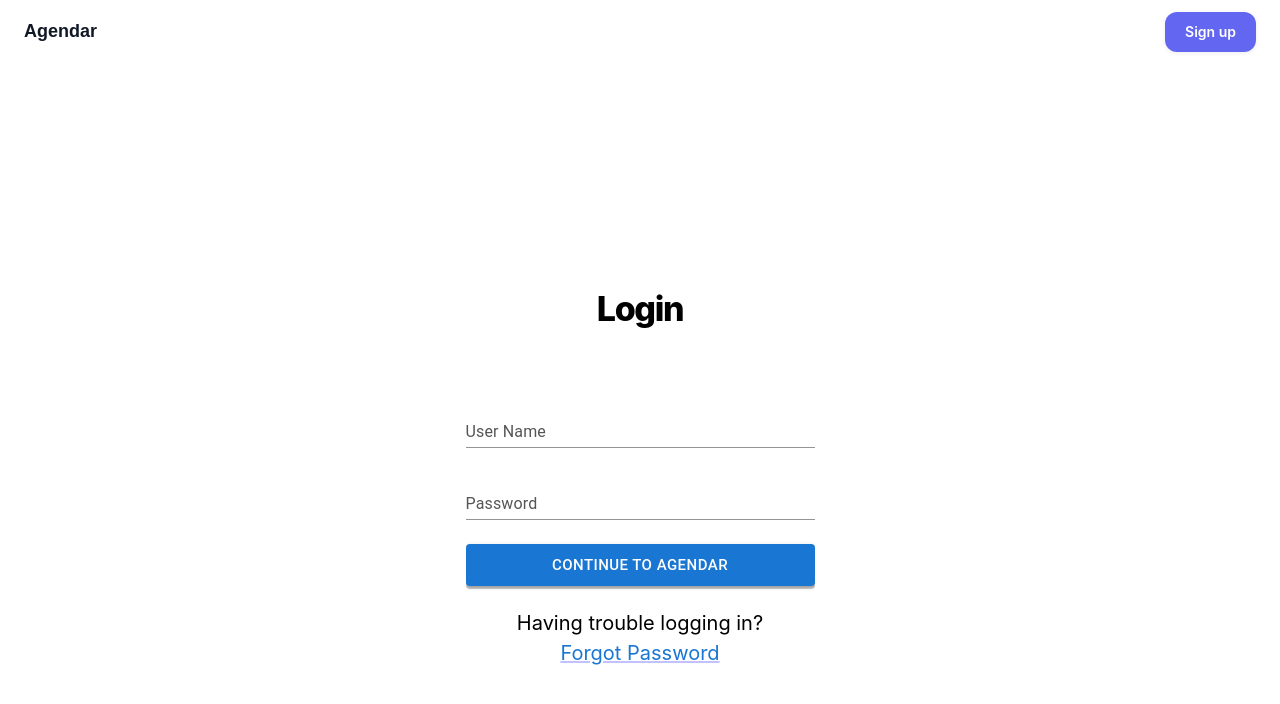
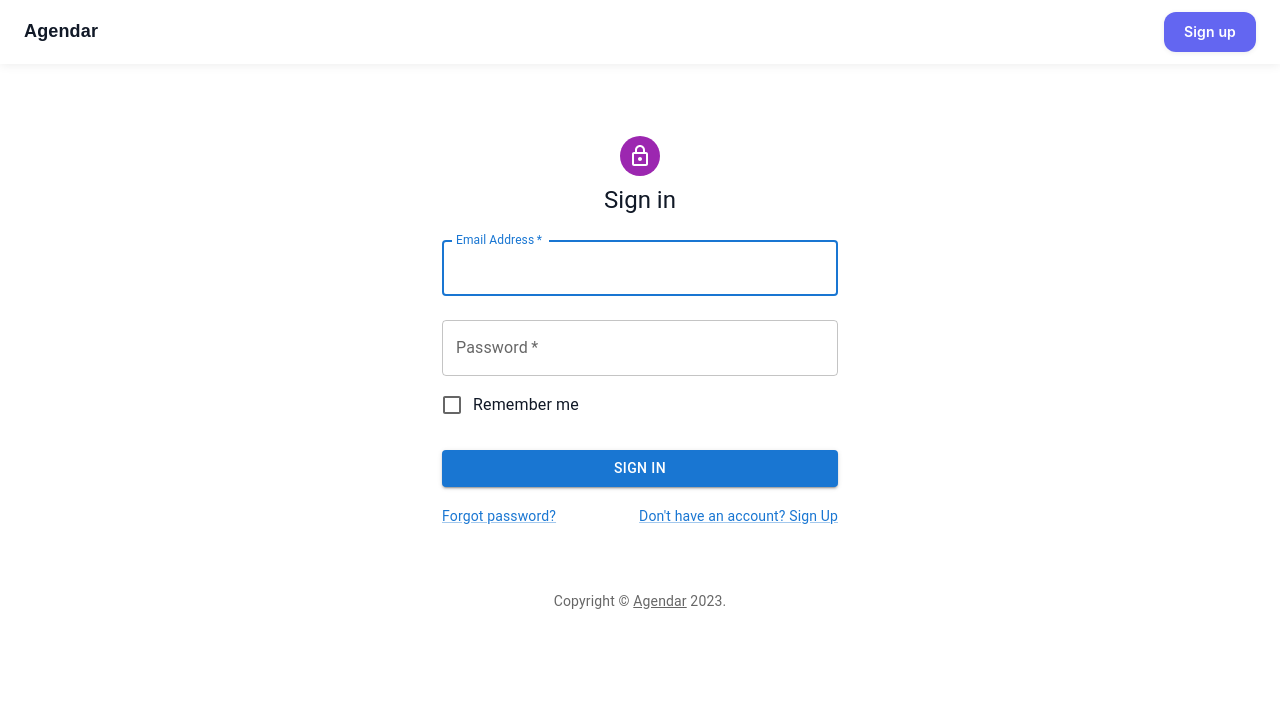
Before and after one commit to aronianm/agendar_frontend, a Next.js app: page / in a window 1280 px wide. Shown: the top 704 px of the page. Built offline with nearby package versions, Linux system fonts and the light colour scheme.

Commit message:
user log in and authroization

```diff
--- a/next.config.js
+++ b/next.config.js
@@ -1,6 +1,6 @@
 /** @type {import('next').NextConfig} */
 const nextConfig = {
-  reactStrictMode: true
+  reactStrictMode: false
 }
 
 module.exports = nextConfig
--- a/src/components/navigation/LoggedInNavigation.js
+++ b/src/components/navigation/LoggedInNavigation.js
@@ -128,7 +128,7 @@ export default function LoggedInNavigation({children}) {
               </Typography>
             </Box>
             <Box sx={{flexGrow: 1, display: 'flex', justifyContent: 'end'}}>
-              <Button variant='contained' color='primary' onClick={() => {auth.signOut();}}>Logout</Button>
+              <Button variant='contained' color='primary' onClick={(e) => {e.preventDefault(); auth.signOut();}}>Logout</Button>
             </Box>
           </Box>
         </Toolbar>
--- a/src/components/quest/Authentication3.jsx
+++ b/src/components/quest/Authentication3.jsx
@@ -1,375 +1,116 @@
-/**********************************************************************
- *
- *   Component generated by Quest
- *
- *   WARNING: By editing this component by hand, you will lose the ability to regenerate the code without conflicts.
- *   To preserve that ability, always export from Quest to regenerate this file.
- *   To setup element attributes and CSS properties, use the Quest web app
- *   Code Logic goes in the hook associated with this component
- *
- *   For help and further details refer to: https://www.quest.ai/docs
- *
- *
- **********************************************************************/
+import * as React from 'react';
+import Avatar from '@mui/material/Avatar';
+import Button from '@mui/material/Button';
+import CssBaseline from '@mui/material/CssBaseline';
+import TextField from '@mui/material/TextField';
+import FormControlLabel from '@mui/material/FormControlLabel';
+import Checkbox from '@mui/material/Checkbox';
+import Link from '@mui/material/Link';
+import Grid from '@mui/material/Grid';
+import Box from '@mui/material/Box';
+import LockOutlinedIcon from '@mui/icons-material/LockOutlined';
+import Typography from '@mui/material/Typography';
+import Container from '@mui/material/Container';
+import { createTheme, ThemeProvider } from '@mui/material/styles';
+import { useAuth } from '@/hooks/use-auth';
 
- import React from 'react';
- import { TextField, Button, Link as MUILink } from '@mui/material';
- import { styled } from '@mui/material/styles';
- import useAuthentication3 from './useAuthentication3';
+function Copyright(props) {
+  return (
+    <Typography variant="body2" color="text.secondary" align="center" {...props}>
+      {'Copyright © '}
+      <Link color="inherit">
+        Agendar
+      </Link>{' '}
+      {new Date().getFullYear()}
+      {'.'}
+    </Typography>
+  );
+}
 
- const ScreenDesktop = styled('div', {
-   shouldForwardProp: (prop) => !['data'].includes(prop.toString()),
- })(({ theme, data }) => ({
-   backgroundColor: `rgba(255, 255, 255, 1)`,
-   borderRadius: `0px`,
-   display: `flex`,
-   position: `relative`,
-   isolation: `isolate`,
-   flexDirection: `row`,
-   width: '100vw',
-   justifyContent: `center`,
-   alignItems: `flex-start`,
-   padding: data.currentVariant === 'ScreenMobile' ? `100px 30px` : `195px 0px`,
-   boxSizing: `border-box`,
-   overflow: `hidden`,
-   height: '100vh',
- }));
+// TODO remove, this demo shouldn't need to reset the theme.
 
- const LogIn = styled('div', {
-   shouldForwardProp: (prop) => !['data'].includes(prop.toString()),
- })(({ data }) => ({
-   borderRadius: `0px`,
-   display: `flex`,
-   position: `relative`,
-   isolation: `isolate`,
-   flexDirection: `column`,
-   justifyContent: `center`,
-   alignItems: `center`,
-   padding: `0px`,
-   boxSizing: `border-box`,
-   alignSelf: `stretch`,
-   margin: `0px`,
-   overflow: `hidden`,
-   flex: data.currentVariant === 'ScreenMobile' ? `1` : 'unset',
- }));
+const defaultTheme = createTheme();
 
- const Top = styled('div', {
-   shouldForwardProp: (prop) => !['data'].includes(prop.toString()),
- })(({ data }) => ({
-   borderRadius: `0px`,
-   display: `flex`,
-   position: `relative`,
-   isolation: `isolate`,
-   flexDirection: `column`,
-   justifyContent: `flex-start`,
-   alignItems: `center`,
-   padding: `0px`,
-   boxSizing: `border-box`,
-   margin: `0px`,
-   alignSelf: data.currentVariant === 'ScreenMobile' ? `stretch` : 'unset',
- }));
+export default function SignIn() {
+  const data = useAuth()
+
+  const handleSubmit = (event) => {
+    event.preventDefault();
+    const formData = new FormData(event.currentTarget);
+    data.signIn(
+      formData.get('email'),
+      formData.get('password')
+    )
+  };
 
 
- const LogInToYourAccount = styled('div', {
-   shouldForwardProp: (prop) => !['data'].includes(prop.toString()),
- })(({ theme, data }) => ({
-   textAlign: `center`,
-   whiteSpace: `pre-wrap`,
-   fontSynthesis: `none`,
-   color: theme.palette['Text']['Primary'],
-   fontStyle:
-     data.currentVariant === 'ScreenMobile'
-       ? theme.typography['Typography']['H6'].fontStyle
-       : theme.typography['Typography']['H4'].fontStyle,
-   fontFamily:
-     data.currentVariant === 'ScreenMobile'
-       ? theme.typography['Typography']['H6'].fontFamily
-       : theme.typography['Typography']['H4'].fontFamily,
-   fontWeight:
-     data.currentVariant === 'ScreenMobile'
-       ? theme.typography['Typography']['H6'].fontWeight
-       : theme.typography['Typography']['H4'].fontWeight,
-   fontSize:
-     data.currentVariant === 'ScreenMobile'
-       ? theme.typography['Typography']['H6'].fontSize
-       : theme.typography['Typography']['H4'].fontSize,
-   letterSpacing:
-     data.currentVariant === 'ScreenMobile'
-       ? theme.typography['Typography']['H6'].letterSpacing
-       : theme.typography['Typography']['H4'].letterSpacing,
-   lineHeight:
-     data.currentVariant === 'ScreenMobile'
-       ? theme.typography['Typography']['H6'].lineHeight
-       : theme.typography['Typography']['H4'].lineHeight,
-   textDecoration:
-     data.currentVariant === 'ScreenMobile'
-       ? theme.typography['Typography']['H6'].textDecoration
-       : theme.typography['Typography']['H4'].textDecoration,
-   textTransform:
-     data.currentVariant === 'ScreenMobile'
-       ? theme.typography['Typography']['H6'].textTransform
-       : theme.typography['Typography']['H4'].textTransform,
-   margin: `30px 0px 0px 0px`,
- }));
-
- const Sec = styled('div', {
-   shouldForwardProp: (prop) => !['data'].includes(prop.toString()),
- })(({ data }) => ({
-   borderRadius: `0px`,
-   display: `flex`,
-   position: `relative`,
-   isolation: `isolate`,
-   flexDirection: `column`,
-   justifyContent: `flex-start`,
-   alignItems: `flex-start`,
-   padding: `0px`,
-   boxSizing: `border-box`,
-   margin:
-     data.currentVariant === 'ScreenMobile'
-       ? `30px 0px 0px 0px`
-       : `50px 0px 0px 0px`,
-   alignSelf: data.currentVariant === 'ScreenMobile' ? `stretch` : 'unset',
- }));
-
- const Divider = styled('div', {
-   shouldForwardProp: (prop) => !['data'].includes(prop.toString()),
- })(({ data }) => ({
-   borderRadius: `0px`,
-   display: `flex`,
-   position: `relative`,
-   isolation: `isolate`,
-   flexDirection: `row`,
-   justifyContent: `center`,
-   alignItems: `center`,
-   padding: `0px`,
-   boxSizing: `border-box`,
-   width: data.currentVariant === 'ScreenMobile' ? 'unset' : `349px`,
-   margin: `24px 0px 0px 0px`,
-   overflow: `hidden`,
-   alignSelf: data.currentVariant === 'ScreenMobile' ? `stretch` : 'unset',
- }));
-
- const Frame1 = styled('div')(({ theme }) => ({
-   backgroundColor: theme.palette['Other']['Divider'],
-   borderRadius: `0px`,
-   display: `flex`,
-   position: `relative`,
-   isolation: `isolate`,
-   flexDirection: `row`,
-   justifyContent: `center`,
-   alignItems: `center`,
-   flex: `1`,
-   height: `2px`,
-   margin: `0px`,
-   overflow: `hidden`,
- }));
-
- const Or = styled('div')(({ theme }) => ({
-   textAlign: `left`,
-   whiteSpace: `pre-wrap`,
-   fontSynthesis: `none`,
-   color: theme.palette['Text']['Primary'],
-   fontStyle: theme.typography['Typography']['Caption'].fontStyle,
-   fontFamily: theme.typography['Typography']['Caption'].fontFamily,
-   fontWeight: theme.typography['Typography']['Caption'].fontWeight,
-   fontSize: theme.typography['Typography']['Caption'].fontSize,
-   letterSpacing: theme.typography['Typography']['Caption'].letterSpacing,
-   lineHeight: theme.typography['Typography']['Caption'].lineHeight,
-   textDecoration: theme.typography['Typography']['Caption'].textDecoration,
-   textTransform: theme.typography['Typography']['Caption'].textTransform,
-   margin: `0px 0px 0px 10px`,
- }));
-
- const Frame2 = styled('div')(({ theme }) => ({
-   backgroundColor: theme.palette['Other']['Divider'],
-   borderRadius: `0px`,
-   display: `flex`,
-   position: `relative`,
-   isolation: `isolate`,
-   flexDirection: `row`,
-   justifyContent: `center`,
-   alignItems: `center`,
-   flex: `1`,
-   height: `2px`,
-   margin: `0px 0px 0px 10px`,
-   overflow: `hidden`,
- }));
-
- const TextFieldStandard = styled(TextField, {
-   shouldForwardProp: (prop) => !['data'].includes(prop.toString()),
- })(({ theme, data }) => ({
-   alignSelf: `stretch`,
-   margin: `24px 0px 0px 0px`,
-   color: theme.palette['Text']['Secondary'],
-   fontStyle: `normal`,
-   fontFamily: `Roboto`,
-   fontWeight: `400`,
-   fontSize: `12px`,
-   letterSpacing: `0.15000000596046448px`,
-   textDecoration: `none`,
-   lineHeight: `12px`,
-   textTransform: `none`,
- }));
-
- const TextFieldStandard1 = styled(TextField, {
-   shouldForwardProp: (prop) => !['data'].includes(prop.toString()),
- })(({ theme, data }) => ({
-   alignSelf: `stretch`,
-   margin: `24px 0px 0px 0px`,
-   color: theme.palette['Text']['Secondary'],
-   fontStyle: `normal`,
-   fontFamily: `Roboto`,
-   fontWeight: `400`,
-   fontSize: `12px`,
-   letterSpacing: `0.15000000596046448px`,
-   textDecoration: `none`,
-   lineHeight: `12px`,
-   textTransform: `none`,
- }));
-
- const Btm = styled('div', {
-   shouldForwardProp: (prop) => !['data'].includes(prop.toString()),
- })(({ data }) => ({
-   borderRadius: `0px`,
-   display: `flex`,
-   position: `relative`,
-   isolation: `isolate`,
-   flexDirection: `column`,
-   justifyContent: `flex-start`,
-   alignItems: `center`,
-   padding: `0px`,
-   boxSizing: `border-box`,
-   width: data.currentVariant === 'ScreenMobile' ? 'unset' : `349px`,
-   margin: `24px 0px 0px 0px`,
-   alignSelf: data.currentVariant === 'ScreenMobile' ? `stretch` : 'unset',
- }));
-
- const ButtonContained = styled(Button, {
-   shouldForwardProp: (prop) => !['data'].includes(prop.toString()),
- })(({ theme, data }) => ({
-   alignSelf: `stretch`,
-   margin: `0px`,
-   color: theme.palette['Primary']['Contrast'],
-   fontStyle: `normal`,
-   fontFamily: `Roboto`,
-   fontWeight: `500`,
-   fontSize: `15px`,
-   letterSpacing: `0.46000000834465027px`,
-   textDecoration: `none`,
-   lineHeight: `26px`,
-   textTransform: `uppercase`,
- }));
-
- const Txt1 = styled('div')({
-   borderRadius: `0px`,
-   display: `flex`,
-   position: `relative`,
-   isolation: `isolate`,
-   flexDirection: `column`,
-   justifyContent: `flex-start`,
-   alignItems: `center`,
-   padding: `0px`,
-   boxSizing: `border-box`,
-   margin: `24px 0px 0px 0px`,
- });
-
- const HavingTroubleLogging = styled('div')(({ theme }) => ({
-   textAlign: `center`,
-   whiteSpace: `pre-wrap`,
-   fontSynthesis: `none`,
-   color: theme.palette['Text']['Primary'],
-   fontStyle: theme.typography['Typography']['Body 1'].fontStyle,
-   fontFamily: theme.typography['Typography']['Body 1'].fontFamily,
-   fontWeight: theme.typography['Typography']['Body 1'].fontWeight,
-   fontSize: theme.typography['Typography']['Body 1'].fontSize,
-   letterSpacing: theme.typography['Typography']['Body 1'].letterSpacing,
-   lineHeight: theme.typography['Typography']['Body 1'].lineHeight,
-   textDecoration: theme.typography['Typography']['Body 1'].textDecoration,
-   textTransform: theme.typography['Typography']['Body 1'].textTransform,
-   margin: `0px`,
- }));
-
- const Link1 = styled(MUILink)(({ theme }) => ({
-   color: theme.palette['Primary']['Main'],
-   fontStyle: theme.typography['Typography']['Body 1'].fontStyle,
-   fontFamily: theme.typography['Typography']['Body 1'].fontFamily,
-   fontWeight: theme.typography['Typography']['Body 1'].fontWeight,
-   fontSize: theme.typography['Typography']['Body 1'].fontSize,
-   letterSpacing: theme.typography['Typography']['Body 1'].letterSpacing,
-   lineHeight: theme.typography['Typography']['Body 1'].lineHeight,
-   textTransform: theme.typography['Typography']['Body 1'].textTransform,
-   margin: `4px 0px 0px 0px`,
- }));
-
- const LoremIpsumDisclaimer = styled('div')(({ theme }) => ({
-   textAlign: `center`,
-   whiteSpace: `pre-wrap`,
-   fontSynthesis: `none`,
-   color: theme.palette['Text']['Secondary'],
-   fontStyle: theme.typography['Typography']['Caption'].fontStyle,
-   fontFamily: theme.typography['Typography']['Caption'].fontFamily,
-   fontWeight: theme.typography['Typography']['Caption'].fontWeight,
-   fontSize: theme.typography['Typography']['Caption'].fontSize,
-   letterSpacing: theme.typography['Typography']['Caption'].letterSpacing,
-   lineHeight: theme.typography['Typography']['Caption'].lineHeight,
-   textDecoration: theme.typography['Typography']['Caption'].textDecoration,
-   textTransform: theme.typography['Typography']['Caption'].textTransform,
-   width: `230px`,
-   margin: `24px 0px 0px 0px`,
- }));
-
- function Authentication3(props) {
-   const { data } = useAuthentication3();
-   const { session, setSession } = props
-
-   return (
-     <ScreenDesktop className={props.className} data={data}>
-       <LogIn data={data}>
-         <Top data={data}>
-           <LogInToYourAccount data={data}>
-             {`Login`}
-           </LogInToYourAccount>
-
-         </Top>
-         <Sec data={data}>
-           <TextFieldStandard
-             variant="standard"
-             disabled={false}
-             size={'medium'}
-             label={'User Name'}
-             data={data}
-           />
-           <TextFieldStandard1
-             variant="standard"
-             disabled={false}
-             size={'medium'}
-             label={'Password'}
-             data={data}
-           />
-           <Btm data={data}>
-             <ButtonContained
-               variant="contained"
-               disabled={false}
-               size={'large'}
-               color={'primary'}
-               data={data}
-               onClick={() => setSession(true)}
-             >
-               {'Continue To Agendar'}
-             </ButtonContained>
-             <Txt1>
-               <HavingTroubleLogging>
-                 {`Having trouble logging in?`}
-               </HavingTroubleLogging>
-               <Link1 href="#" underline="always">
-                 Forgot Password
-               </Link1>
-             </Txt1>
-           </Btm>
-         </Sec>
-       </LogIn>
-     </ScreenDesktop>
-   );
- }
-
- export default Authentication3;
+  return (
+    <ThemeProvider theme={defaultTheme}>
+      <Container component="main" maxWidth="xs">
+        <CssBaseline />
+        <Box
+          sx={{
+            marginTop: 8,
+            display: 'flex',
+            flexDirection: 'column',
+            alignItems: 'center',
+          }}
+        >
+          <Avatar sx={{ m: 1, bgcolor: 'secondary.main' }}>
+            <LockOutlinedIcon />
+          </Avatar>
+          <Typography component="h1" variant="h5">
+            Sign in
+          </Typography>
+          <Box component="form" onSubmit={handleSubmit} noValidate sx={{ mt: 1 }}>
+            <TextField
+              margin="normal"
+              required
+              fullWidth
+              id="email"
+              label="Email Address"
+              name="email"
+              autoComplete="email"
+              autoFocus
+            />
+            <TextField
+              margin="normal"
+              required
+              fullWidth
+              name="password"
+              label="Password"
+              type="password"
+              id="password"
+              autoComplete="current-password"
+            />
+            <FormControlLabel
+              control={<Checkbox value="remember" color="primary" />}
+              label="Remember me"
+            />
+            <Button
+              type="submit"
+              fullWidth
+              variant="contained"
+              sx={{ mt: 3, mb: 2 }}
+            >
+              Sign In
+            </Button>
+            <Grid container>
+              <Grid item xs>
+                <Link href="#" variant="body2">
+                  Forgot password?
+                </Link>
+              </Grid>
+              <Grid item>
+                <Link href="/admin/signup" variant="body2">
+                  {"Don't have an account? Sign Up"}
+                </Link>
+              </Grid>
+            </Grid>
+          </Box>
+        </Box>
+        <Copyright sx={{ mt: 8, mb: 4 }} />
+      </Container>
+    </ThemeProvider>
+  );
+}
--- a/src/contexts/auth-context.js
+++ b/src/contexts/auth-context.js
@@ -111,20 +111,26 @@ export const AuthProvider = (props) => {
   );
 
   const signIn = async (email, password) => {
-    if (email !== 'demo@devias.io' || password !== 'Password123!') {
-      throw new Error('Please check your email and password');
+    const body = {
+      user: {
+        email,
+        password
+      }
     }
 
-    try {
-      window.sessionStorage.setItem('authenticated', 'true');
-    } catch (err) {
-      console.error(err);
-    }
+    await axios.post(`${API_URL}/login`, body).then((response) => {
+      const {data} = response
+      const user = data.status.data.user;
+      sessionStorage['authenticated'] = true
+      sessionStorage['token'] = response.headers.authorization
+      dispatch({
+        type: HANDLERS.SIGN_IN,
+        payload: user,
+        isAuthenticated: true
+      });
+    }).catch((error) => {
 
-    dispatch({
-      type: HANDLERS.SIGN_IN,
-      payload: user
-    });
+    })
   };
 
   const signUp = async ({email, fname, lname, password}) => {
@@ -139,7 +145,7 @@ export const AuthProvider = (props) => {
     let user = {}
     let errorMessage = ""
     await axios.post(`${API_URL}/signup`, body).then((response) => {
-        sessionStorage['token'] = response.data.data.jti
+        sessionStorage['token'] = response.headers.authorization
         sessionStorage['authenticated'] = true
         dispatch({
           type: HANDLERS.SIGN_IN,
@@ -156,10 +162,23 @@ export const AuthProvider = (props) => {
   };
 
   const signOut = () => {
-    sessionStorage['authenticated'] = false
-    dispatch({
-      type: HANDLERS.SIGN_OUT
-    });
+    const body = {
+      headers: {
+        Authorization: `${sessionStorage['token']}`
+      }
+    }
+    axios.delete(`${API_URL}/logout`, body).then((response) => {
+      delete sessionStorage['token']
+      delete sessionStorage['authenticated']
+      dispatch({
+        type: HANDLERS.SIGN_OUT,
+        payload: response.data.data
+      });
+    }).catch((error) => {
+      delete sessionStorage['token']
+      delete sessionStorage['authenticated']
+        sessionStorage['errorMessage'] = error.response.statusText
+    })
   };
 
   return (
```
